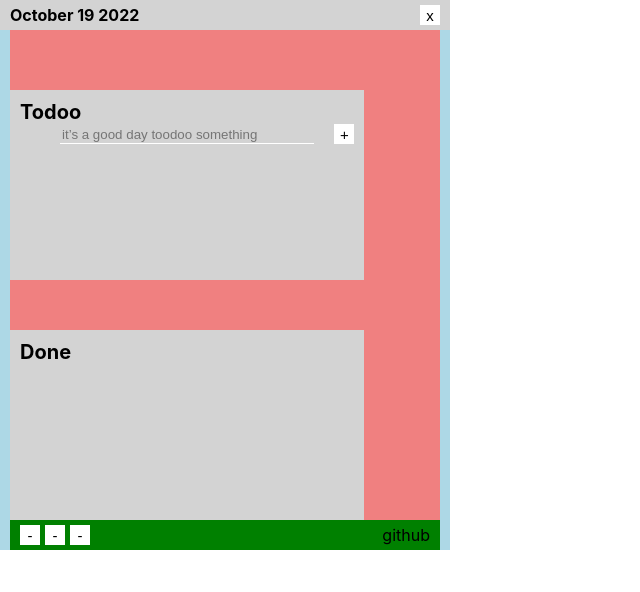
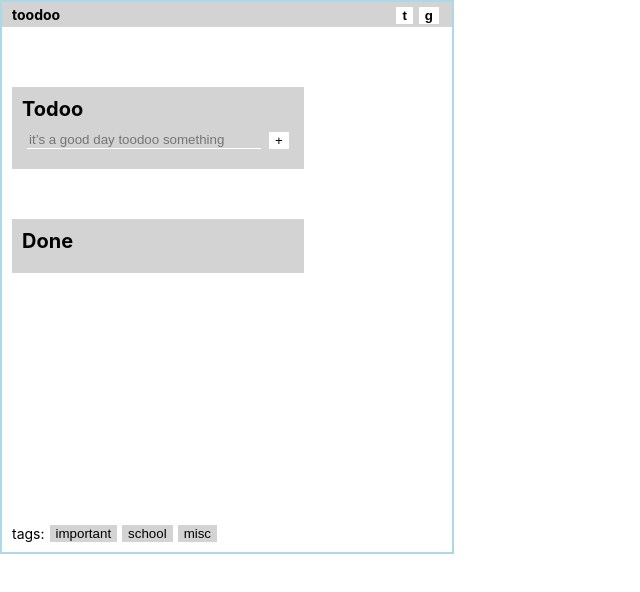
Before and after one commit to piperbacker/toodoo-chrome-ext, a React (Create React App) app: page / in a window 1280 px wide. Shown: the top 592 px of the page, without its empty margins (0-640 px from the left). Built offline with nearby package versions, Linux system fonts and the light colour scheme.

Commit message:
basic version working

```diff
--- a/src/App.css
+++ b/src/App.css
@@ -9,15 +9,13 @@
   width: 450px;
   height: 550px;
   text-align: left;
-  background: lightblue;
+  font-size: 14px;
+  border: 2px solid lightblue;
 }
 
 button {
-  height: 20px;
-  width: 20px;
   background: white;
   border: none;
-  font-size: 15px;
   text-align: center;
   cursor: pointer;
 }
@@ -25,9 +23,7 @@ button {
 input {
   border: none;
   background: none;
-  color: white;
-  border-bottom: 1.5px solid white;
-  width: 250px;
+  width: 230px;
 }
 
 input:focus {
@@ -35,7 +31,8 @@ input:focus {
 }
 
 input[type="checkbox"] {
-  display: none;
+  width: 15px;
+  /* display: none; */
 }
 
 a {
@@ -48,78 +45,95 @@ h2 {
   font-size: 20px;
 }
 
+p {
+  margin: 0;
+}
+
 #header {
   background: lightgrey;
   display: flex;
   align-items: center;
   justify-content: space-between;
-  height: 30px;
+  height: 25px;
   padding: var(--padding);
-  font-size: 16px;
+  font-size: 14px;
   font-weight: bold;
 }
 
+#header button {
+  font-weight: bold;
+  margin: 0 3px;
+}
+
 #top {
-  margin: var(--margin);
   height: 60px;
-  background: lightcoral;
 }
 
 #body {
-  display: flex;
-  margin: var(--margin);
-  height: 430px;
+  padding: var(--padding);
+  height: 85%;
+  overflow-y: auto;
 }
 
-#left {
-  flex-grow: 1;
+#container {
+  display: flex;
 }
 
 section.toodoo {
   background: lightgray;
   padding: 10px;
-  height: 170px;
 }
 
 section.toodoo ul {
-  height: 156px;
-  overflow: auto;
-  margin: 0;
-  margin-bottom: 10px;
+  margin: 10px 0;
+  padding: 0;
 }
 
 section.toodoo li {
   display: flex;
+  margin: 10px 5px;
+}
+
+section.toodoo li input {
+  margin-right: 8px;
+}
+
+section.toodoo li .delete-btn {
+  opacity: 0;
+}
+
+section.toodoo li:hover > .delete-btn {
+  opacity: 1;
 }
 
 section.toodoo li#new-item {
   display: flex;
   align-items: flex-end;
   justify-content: flex-end;
-  gap: 20px;
+}
+
+section.toodoo input#add-item {
+  border-bottom: 1.5px solid white;
 }
 
 #middle {
-  background: lightcoral;
   height: 50px;
 }
 
 #right {
-  background: lightcoral;
   width: 85px;
 }
 
 #footer {
-  margin: var(--margin);
-  background: green;
-  height: 30px;
-  display: flex;
-  justify-content: space-between;
-  align-items: center;
   padding: var(--padding);
+  padding-top: 30px;
 }
 
-#themes {
+#footer button {
+  background: lightgrey;
+}
+
+#tags {
   gap: 5px;
   display: flex;
 }
--- a/src/App.tsx
+++ b/src/App.tsx
@@ -14,11 +14,12 @@ interface AddItemProps {
 interface ListEntryProps {
   entry: ListItem;
   onUpdate: (value: ListItem) => void;
+  onDelete: (id: string) => void;
+  onDone: (value: ListItem) => void;
 }
 
 const initList: ListItem[] = [];
 function App() {
-  //const [item, setItem] = useState<string>("");
   const [list, setList] = useState<ListItem[]>(initList);
 
   const today = new Date();
@@ -27,12 +28,12 @@ function App() {
   const currentYear = today.getFullYear();
 
   useMemo(() => {
-    const data = window.localStorage.getItem("TOO_DOO_LIST");
+    const data = window.localStorage.getItem("TOODOO_LIST");
     if (data !== null) setList(JSON.parse(data));
   }, []);
 
   useMemo(() => {
-    window.localStorage.setItem("TOO_DOO_LIST", JSON.stringify(list));
+    window.localStorage.setItem("TOODOO_LIST", JSON.stringify(list));
   }, [list]);
 
   function handleItemAdd(input: string) {
@@ -52,18 +53,36 @@ function App() {
     );
   }
 
+  function handleItemDelete(currentId: string) {
+    const updatedList = list.filter((item) => item.id !== currentId);
+    setList(updatedList);
+  }
+
+  function handleItemDone(currentItem: ListItem) {
+    setList(
+      list.map((item) => {
+        if (item.id === currentItem.id) {
+          item.isDone = currentItem.isDone;
+        }
+        return item;
+      })
+    );
+  }
+
   return (
     <div className="App">
       <section id="header">
+        <p>toodoo</p>
         <div>
-          {currentMonth} {currentDay} {currentYear}
+          <button>t</button>
+          <button>g</button>
         </div>
-        <button onClick={() => window.close()}>x</button>
       </section>
 
+      <div id="body">
         <div id="top"></div>
 
-      <div id="body">
+        <div id="container">
           <div id="left">
             <section className="toodoo">
               <h2>Todoo</h2>
@@ -75,6 +94,8 @@ function App() {
                       key={item.id}
                       entry={item}
                       onUpdate={handleItemUpdate}
+                      onDelete={handleItemDelete}
+                      onDone={handleItemDone}
                     />
                   ))}
                 <AddItem onAdd={handleItemAdd} />
@@ -83,27 +104,32 @@ function App() {
             <div id="middle"></div>
             <section className="toodoo">
               <h2>Done</h2>
-            {/* <List
-                list={list}
-                condition={true}  //isCompleted = true
-                onDelete={handleDelete}
-                onCheckboxChange={handleCheckboxChange}
-                onItemUpdate={handleItemUpdate}
-            /> */}
+              <ul>
+                {list
+                  .filter((i) => i.isDone)
+                  .map((item) => (
+                    <ListEntry
+                      key={item.id}
+                      entry={item}
+                      onUpdate={handleItemUpdate}
+                      onDelete={handleItemDelete}
+                      onDone={handleItemDone}
+                    />
+                  ))}
+              </ul>
             </section>
           </div>
           <div id="right"></div>
         </div>
+      </div>
 
       <section id="footer">
-        <div id="themes">
-          <button>-</button>
-          <button>-</button>
-          <button>-</button>
+        <div id="tags">
+          <p>tags:</p>
+          <button>important</button>
+          <button>school</button>
+          <button>misc</button>
         </div>
-        <a href="#" target="blank">
-          github
-        </a>
       </section>
     </div>
   );
@@ -144,6 +170,7 @@ const AddItem = (props: AddItemProps) => {
 
 const ListEntry = (props: ListEntryProps) => {
   let [value, setValue] = useState<string>(props.entry.value);
+  let [checked, setChecked] = useState<boolean>(props.entry.isDone);
   const item = props.entry;
 
   return (
@@ -152,9 +179,11 @@ const ListEntry = (props: ListEntryProps) => {
         <input
           type="checkbox"
           id={item.id}
-          checked={item.isDone}
+          checked={checked}
           onChange={() => {
-            console.log("checkbox change");
+            setChecked(!checked);
+            item.isDone = !item.isDone;
+            props.onDone(item);
           }}
         />
         <span className="custom-check"></span>
@@ -174,9 +203,9 @@ const ListEntry = (props: ListEntryProps) => {
           }
         }}
       />
-      {/* <button id="delete-btn" onClick={() => onDelete(item.id)}>
+      <button className="delete-btn" onClick={() => props.onDelete(item.id)}>
         x
-      </button> */}
+      </button>
     </li>
   );
 };
```
Lines whose indentation alone changed are shown as unchanged.
